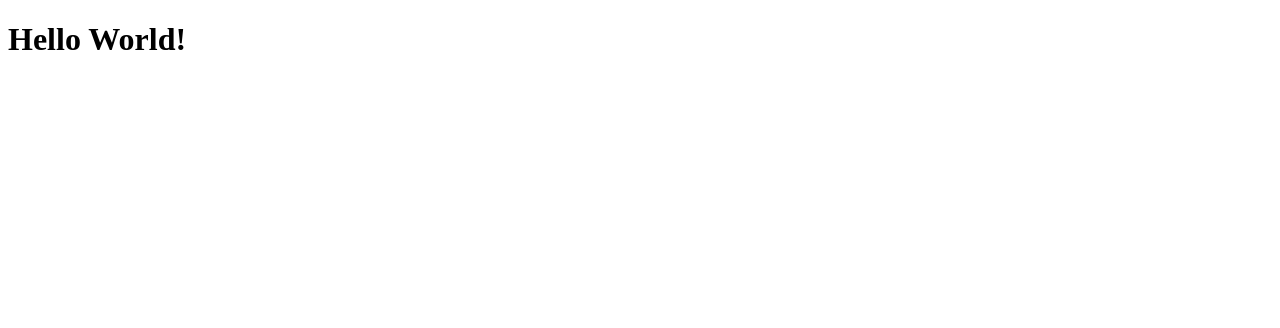
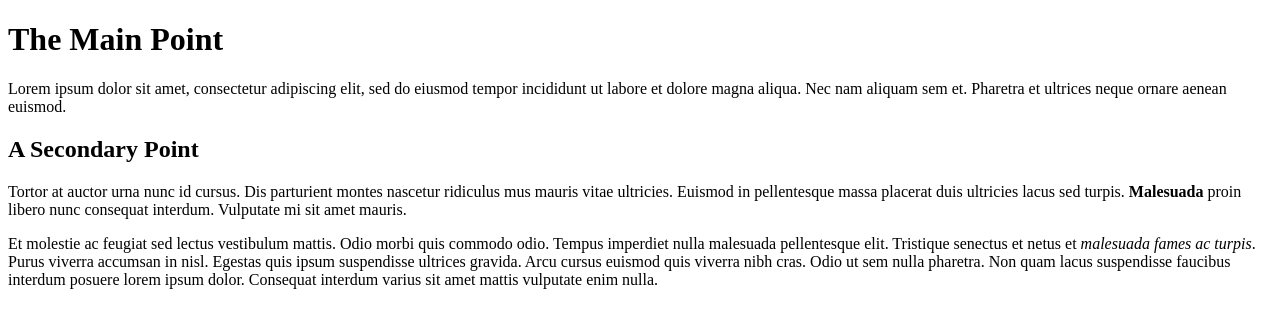
Before and after one commit to vekoada/git_test, a plain HTML site: page html-boilerplate/index.html in a window 1280 px wide. Drawn offline with Linux system fonts and the light colour scheme.

Commit message:
Added lorem ipsum paragraphs, emphasis, bold

```diff
--- a/html-boilerplate/index.html
+++ b/html-boilerplate/index.html
@@ -8,7 +8,26 @@
     </head>
 
     <body>
-        <h1> Hello World! </h1>
+        <h1> The Main Point </h1>
+        <p> Lorem ipsum dolor sit amet, consectetur adipiscing elit,
+            sed do eiusmod tempor incididunt ut labore et dolore magna aliqua.
+            Nec nam aliquam sem et. Pharetra et ultrices neque ornare aenean euismod.</p>
+
+        <h2> A Secondary Point</h2>
+        <p> Tortor at auctor urna nunc id cursus. Dis parturient montes nascetur
+            ridiculus mus mauris vitae ultricies. Euismod in pellentesque massa placerat
+            duis ultricies lacus sed turpis. <strong>Malesuada</strong> proin libero nunc consequat interdum.
+            Vulputate mi sit amet mauris. </p>
+            <!--This is an HTML comment-->
+        <p> Et molestie ac feugiat sed lectus vestibulum mattis.
+            Odio morbi quis commodo odio. Tempus imperdiet nulla malesuada pellentesque elit.
+            Tristique senectus et netus et <em>malesuada fames ac turpis</em>. Purus viverra accumsan in nisl.
+            Egestas quis ipsum suspendisse ultrices gravida. Arcu cursus euismod quis viverra nibh cras.
+            Odio ut sem nulla pharetra. Non quam lacus suspendisse faucibus interdum posuere lorem ipsum dolor.
+            Consequat interdum varius sit amet mattis vulputate enim nulla.</p>
+
+
+
     </body>
 
 </html>
```
